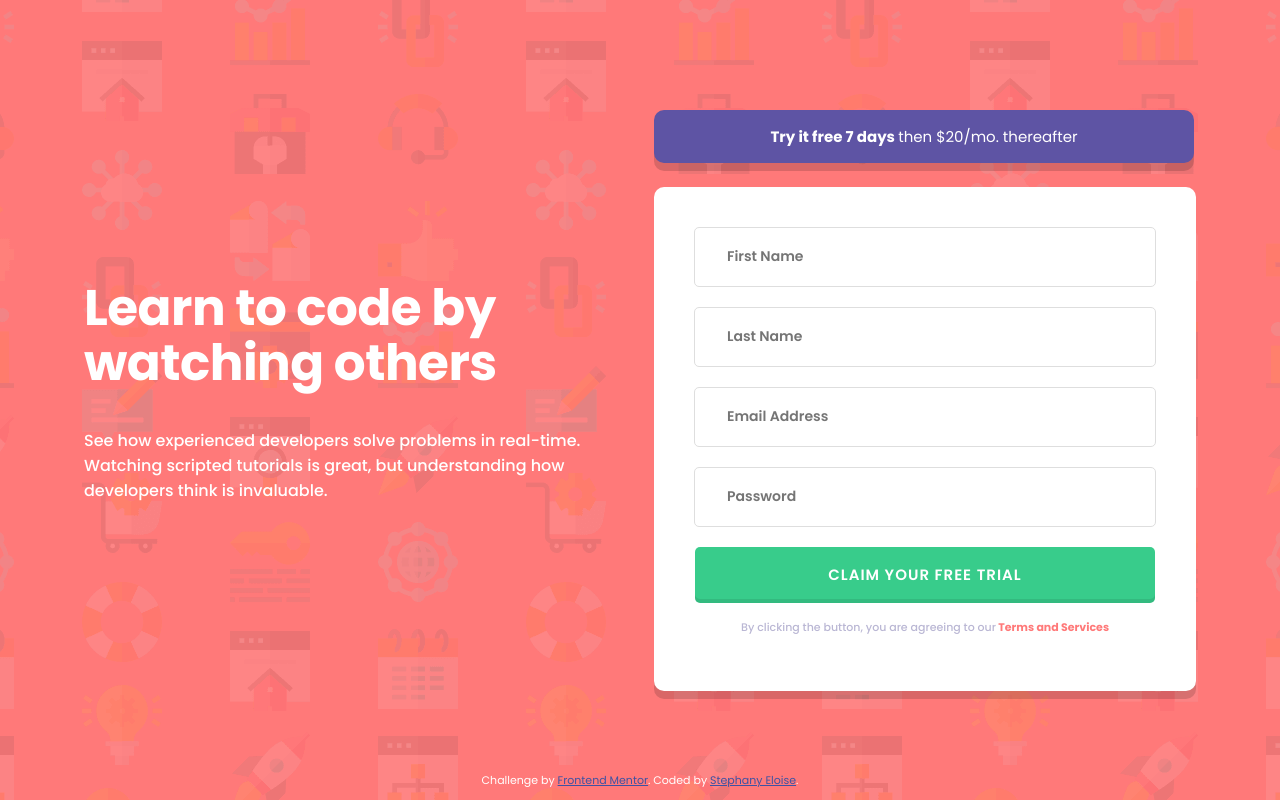
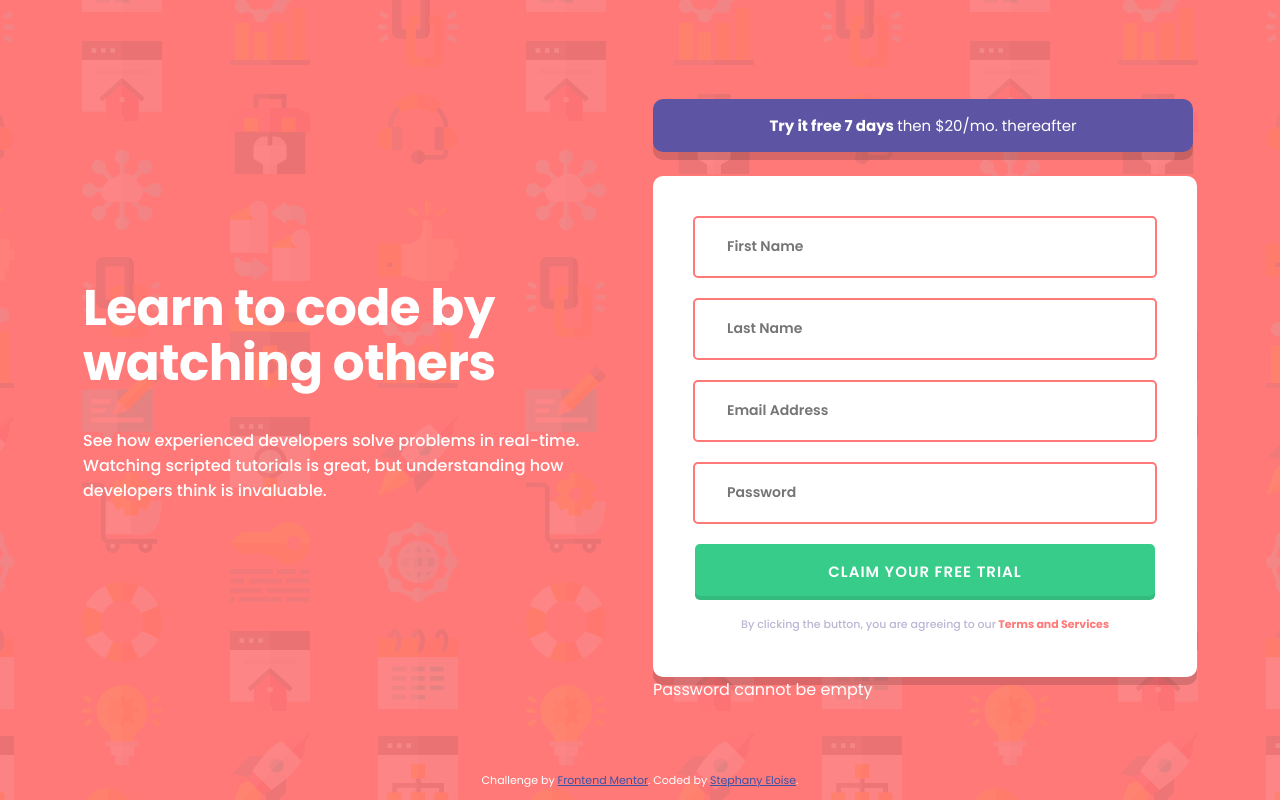
Before and after one commit to StephanyEloise/intro-component-with-sign-up, a plain HTML site: page index.html in a window 1280 px wide. Both pictures are taken after a click on the button "CLAIM YOUR FREE TRIAL". Drawn offline with Linux system fonts and the light colour scheme.

Commit message:
JavaScript

```diff
--- a/index.html
+++ b/index.html
@@ -33,8 +33,8 @@
     </div>
 
     <div class="form-card">
-      <input type="text" id="firstname" class="firstname" placeholder="First Name">
-      <input type="text" id="lastname" class="lastname" placeholder="Last Name">
+      <input type="text" id="first-name" class="firstname" placeholder="First Name">
+      <input type="text" id="last-name" class="lastname" placeholder="Last Name">
       <input type="text" id="email" class="email" placeholder="Email Address">
       <input type="text" id="password" class="password" placeholder="Password">
 
--- a/script.js
+++ b/script.js
@@ -0,0 +1,41 @@
+
+ document.getElementById("btn-submit").addEventListener("click", validateForm);
+
+
+function validateForm() {
+    const firstName = document.getElementById("first-name");
+    const lastName = document.getElementById("last-name");
+    const email = document.getElementById("email");
+    const password = document.getElementById("password");
+    const errorMessage = document.getElementById("errorMessage");
+
+    errorMessage.textContent = "";
+
+    if (firstName.value === "") {
+        firstName.classList.add("error");
+        errorMessage.textContent = "First Name cannot be empty";
+    } else {
+        firstName.classList.remove("error");
+    }
+
+    if (lastName.value === "") {
+        lastName.classList.add("error");
+        errorMessage.textContent = "Last Name cannot be empty";
+    } else {
+        lastName.classList.remove("error");
+    }
+
+    if (email.value === "") {
+        email.classList.add("error");
+        errorMessage.textContent = "Looks like this is not an email";
+    } else {
+        email.classList.remove("error");
+    }
+
+    if (password.value === "") {
+        password.classList.add("error");
+        errorMessage.textContent = "Password cannot be empty";
+    } else {
+        message.classList.remove("error");
+    }
+}
--- a/style.css
+++ b/style.css
@@ -1,4 +1,4 @@
-@import url('https://fonts.googleapis.com/css2?family=Hanken+Grotesk:wght@500;600;700&family=Kumbh+Sans:wght@400;700&family=Lexend+Deca&family=Overpass:wght@400;700&family=Poppins:wght@400;500;600;700&display=swap');
+@import url('https://fonts.googleapis.com/css2?family=Hanken+Grotesk:wght@500;600;700&family=Kumbh+Sans:wght@400;700&family=Lexend+Deca&family=Overpass:wght@400;700&family=Poppins:ital,wght@0,400;0,500;0,600;0,700;1,500&display=swap');
 
 
 body {
@@ -126,10 +126,29 @@ input:focus {
     font-size: 11px;
     font-style: normal;
     font-weight: 500;
-    line-height: 26px; /* 236.364% */
+    line-height: 26px;
+    margin-bottom: 0px;
 }
 
 .second-bold {
     color: #FF7979;
     font-weight: 700;
 }
+
+.error-message {
+    color:  #FF7979;
+    text-align: right;
+    font-family: Poppins;
+    font-size: 11px;
+    font-style: italic;
+    font-weight: 500;
+}
+
+
+input.error {
+    border: 2px solid #FF7979;
+}
+
+textarea.error {
+
+}
```
